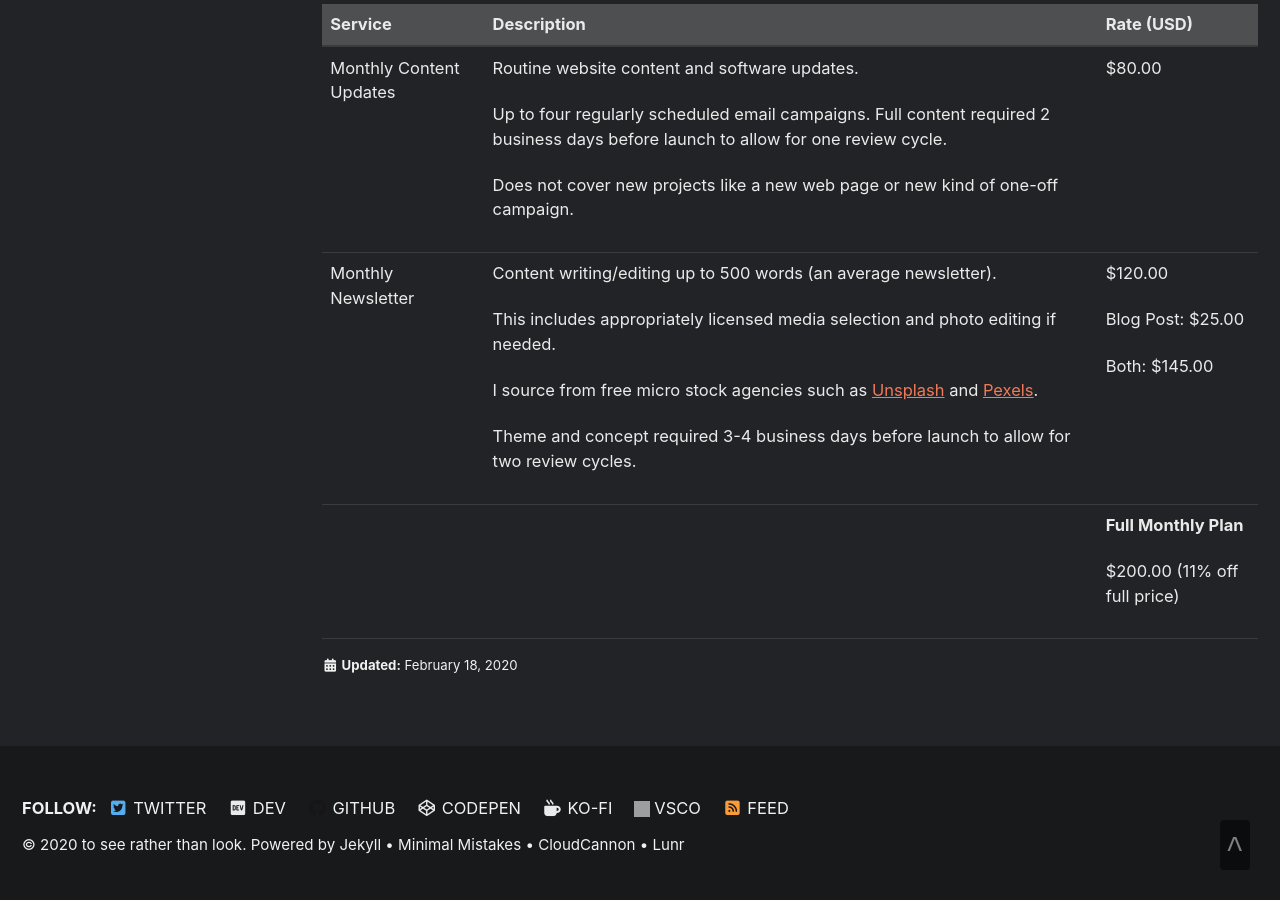
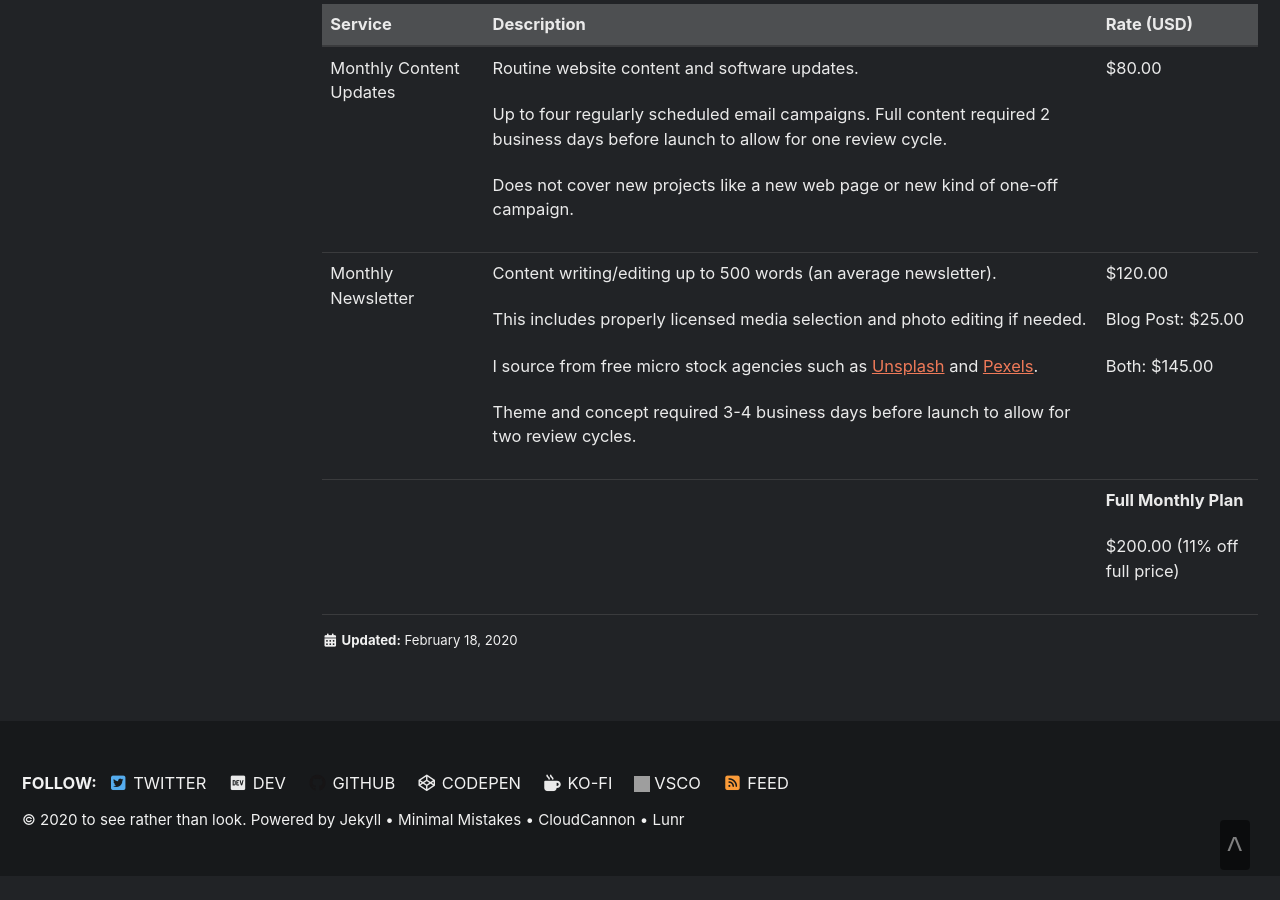
Before and after one commit to marklchaves/caughtmyeye, a Jekyll site: the page built from _pages/offerings.md, in a window 1280 px wide and 900 px high, scrolled down 1033 px. Built offline with Jekyll 4.4.1, drawn with Linux system fonts in a browser that asks for light colours; cached includes are drawn as plain includes; nearby versions of some CDN libraries; after the commit the page ends 1908 px from its top, so only the background shows below that; grey boxes are pictures that could not be loaded.

Commit message:
Updated resume and Offerings content tweaks.

```diff
--- a/_pages/offerings.md
+++ b/_pages/offerings.md
@@ -100,7 +100,7 @@ date: 2020-02-18 12:35:00 +0800
     <td>Monthly Newsletter</td>
     <td>
         <p>Content writing/editing up to 500 words (an average newsletter).</p>
-        <p>This includes appropriately licensed media selection and photo editing if needed.</p>
+        <p>This includes properly licensed media selection and photo editing if needed.</p>
         <p>I source from free micro stock agencies such as <a href="https://unsplash.com/">Unsplash</a> and <a href="https://www.pexels.com/">Pexels</a>.</p>
         <p>Theme and concept required 3-4 business days before launch to allow for two review cycles.</p>
     </td>
```
Also changed, not shown: 1 other file.
